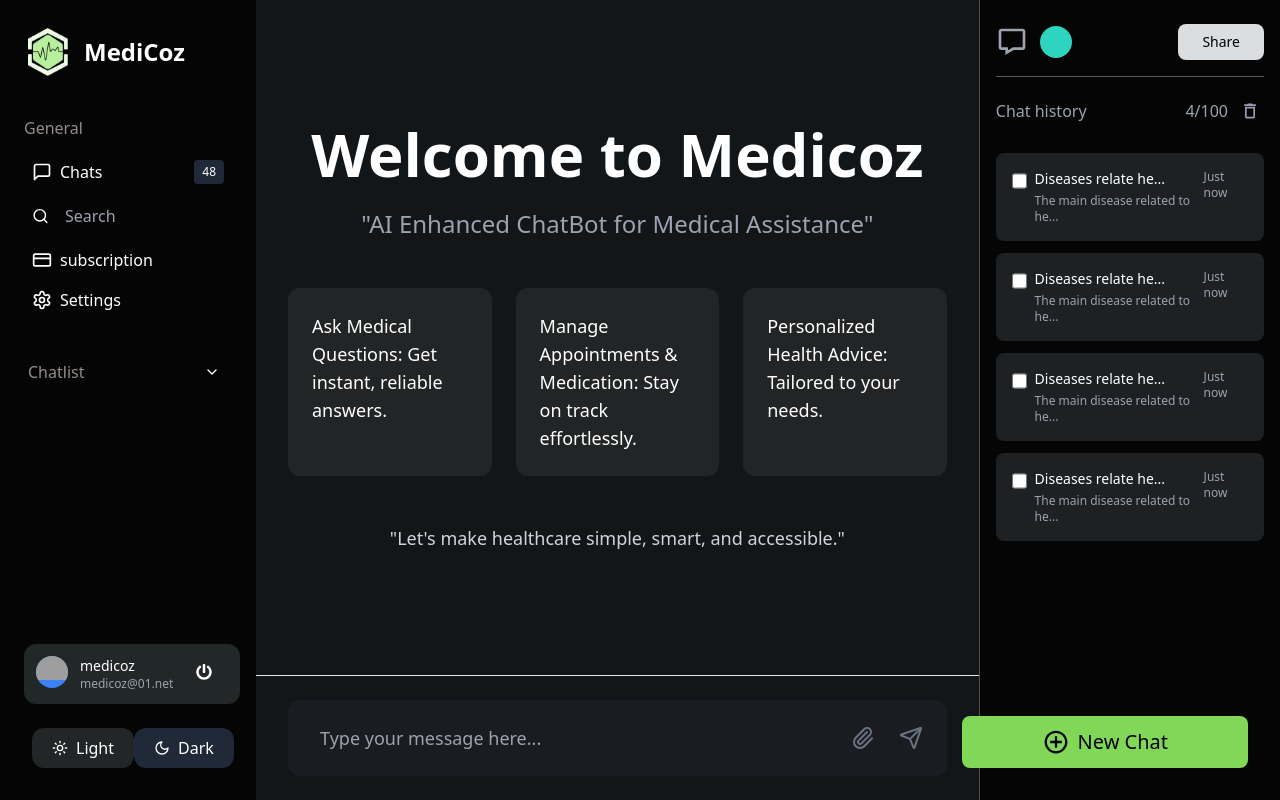
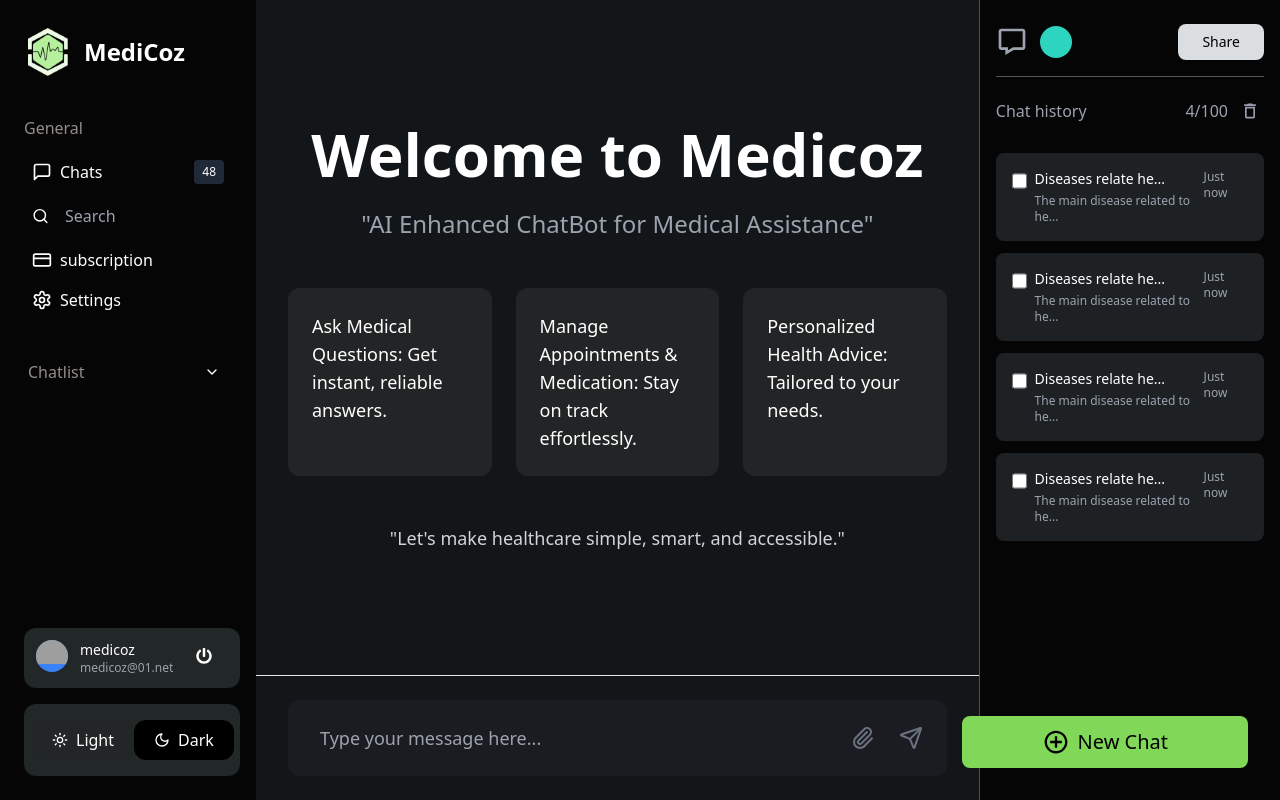
Before and after one commit to Viswajith2003/medicoz, a Next.js app: page / in a window 1280 px wide. Both pictures are taken after a click on the button "Sign In With Medicoz". Built offline with nearby package versions, Linux system fonts and the light colour scheme; grey boxes are pictures that could not be loaded.

Commit message:
sidbar mode design completed

```diff
--- a/src/app/components/sidebar.jsx
+++ b/src/app/components/sidebar.jsx
@@ -154,11 +154,11 @@ export default function Sidebar({ isOpen, setIsOpen, theme, setTheme }) {
             </div>
           </div>
         </div>
-        <div className="flex items-center justify-between p-2 rounded-xl text-white">
+        <div className="flex items-center justify-between p-2 py-4 rounded-xl bg-[#222727] text-white">
           <button
             onClick={() => setTheme("light")}
-            className={`flex items-center hover:bg-gray-800 p-2 px-5 rounded-xl ${
-              theme === "light" ? "bg-gray-800" : "bg-[#232627]"
+            className={`flex items-center hover:bg-[#000000] p-2 px-5 rounded-xl ${
+              theme === "light" ? "bg-[#000000]" : "bg-[#232627]"
             }`}
           >
             <Sun className="w-4 h-4 mr-2 text-white" />
@@ -166,8 +166,8 @@ export default function Sidebar({ isOpen, setIsOpen, theme, setTheme }) {
           </button>
           <button
             onClick={() => setTheme("dark")}
-            className={`flex items-center hover:bg-gray-800 p-2 px-5 rounded-xl ${
-              theme === "dark" ? "bg-gray-800" : "bg-[#232627]"
+            className={`flex items-center hover:bg-[#000000] p-2 px-5 rounded-xl ${
+              theme === "dark" ? "bg-[#000000]" : "bg-[#232627]"
             }`}
           >
             <Moon className="w-4 h-4 mr-2 text-white" />
```
